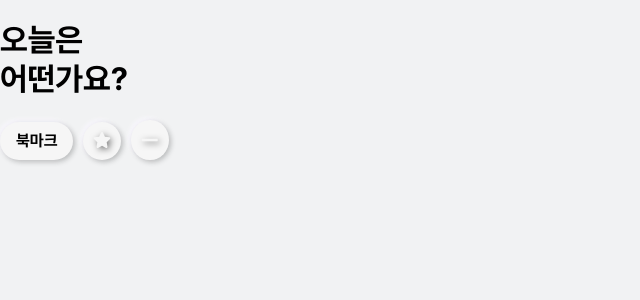
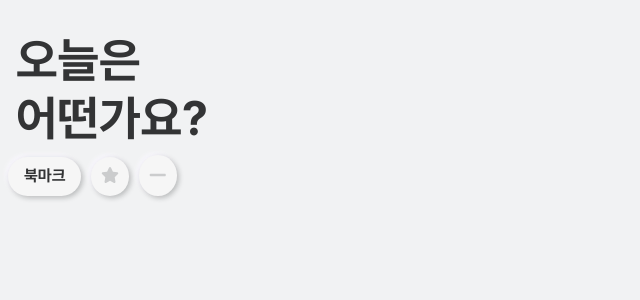
Before and after one commit to codestates-seb/seb40_main_029, a React (Create React App) app in the folder client/: page / in a window 1280 px wide. Shown: the top 300 px of the page, without its empty margins (0-640 px from the left). Built offline with nearby package versions, Linux system fonts and the light colour scheme.

Commit message:
feat : header 구현

```diff
--- a/client/src/components/header/Header.js
+++ b/client/src/components/header/Header.js
@@ -7,18 +7,26 @@ import {
   faMinus
 } from '@fortawesome/free-solid-svg-icons';
 
+const HeaderTitle = styled.h1`
+  line-height: 1.2;
+  font-size: 48px;
+  margin-bottom: 8px;
+  margin-left: 16px;
+`;
+
 function Header() {
   return (
     <>
-      <h1>오늘은
-        <br/>어떤가요?</h1>
+      <HeaderTitle>오늘은
+        <br/>어떤가요?
+      </HeaderTitle>
         <Button size="long" disabled>
           북마크
         </Button>
-        <Button className="iconBtn" size="circle">
+        <Button size="circle">
           <FontAwesomeIcon icon={faStar} />
         </Button>
-        <Button className="iconBtn" size="circle">
+        <Button size="circle">
           <FontAwesomeIcon icon={faMinus} size="lg" />
         </Button>
     </>
--- a/client/src/components/header/header.css
+++ b/client/src/components/header/header.css
@@ -1,8 +1,17 @@
+* {
+  /* color를 전역으로 하는 게 좋을 것 같음 */
+  color: #333435;
+}
+
 h1 {
   line-height: 1.2;
 }
 
-svg {
-  color: #F6F6F6;
-  filter: drop-shadow(2px 2px 3px rgba(0, 0, 0, 0.5));
+svg path {
+  color: #cbcccd;
+  /* color: #d8d9da; */
 }
+
+button:first-of-type {
+  margin-left: 8px;
+}
```
